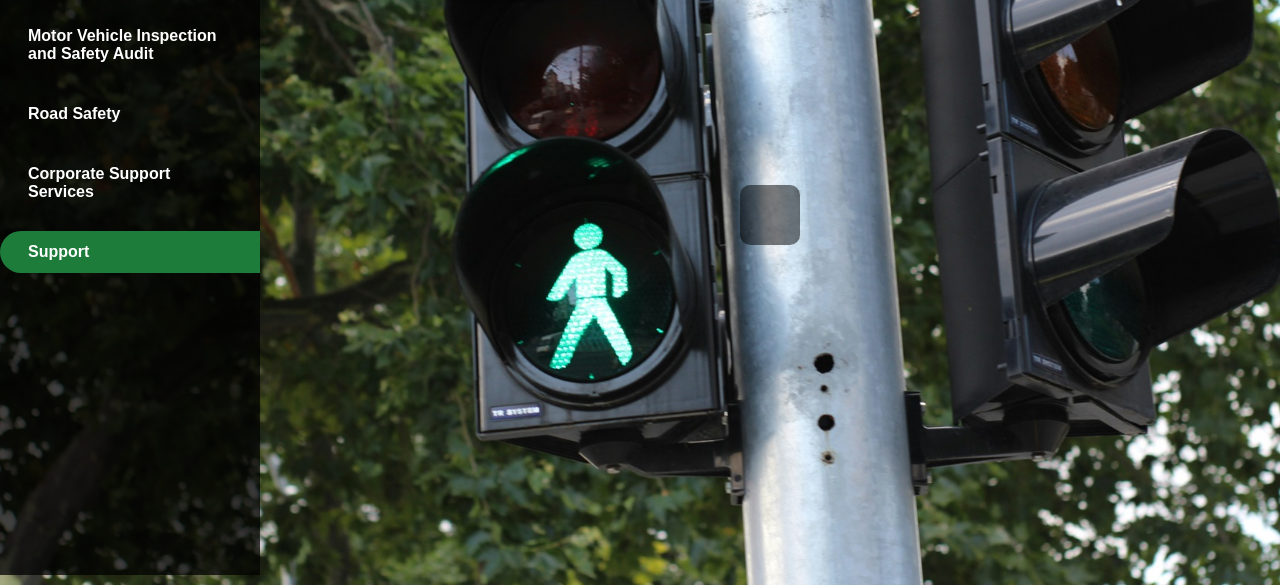
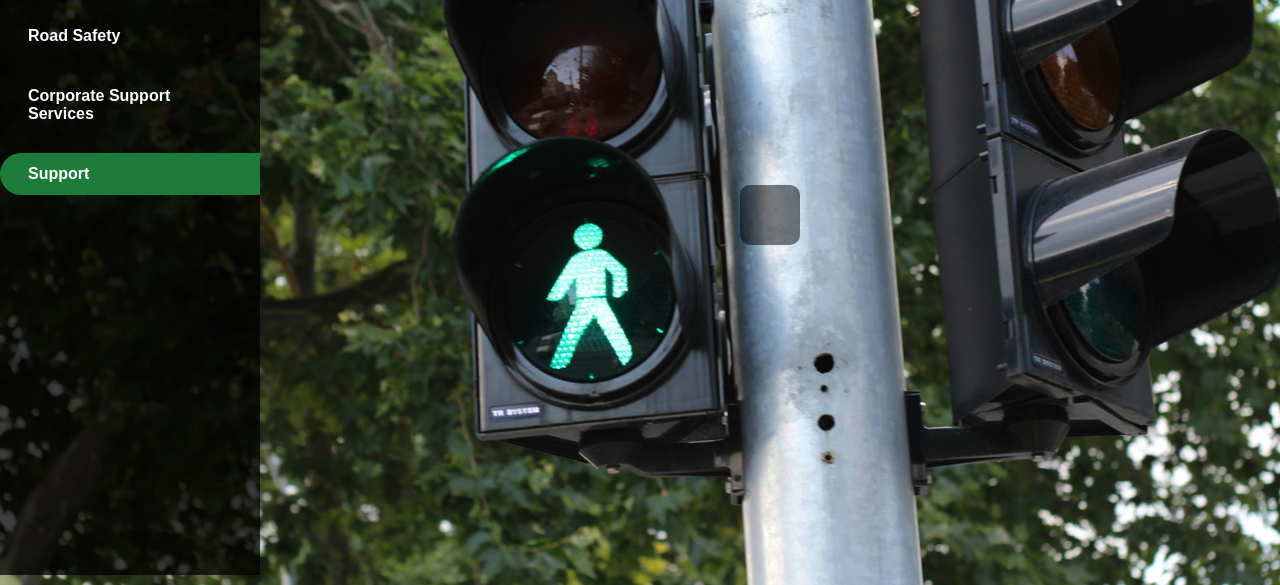
Before and after one commit to WGMI/reports, a plain HTML site: page support.html in a window 1280 px wide. Shown: the part 215-800 px from the top of the page. Drawn offline with Linux system fonts and the light colour scheme.

Commit message:
Minor UI change

```diff
--- a/support.html
+++ b/support.html
@@ -17,7 +17,6 @@
             <ul>
                 <li><a href="index.html">Home</a></li>
                 <li><a href="registration-licensing.html">Registration & Licensing</a></li>
-                <li><a href="motor-inspection.html">Motor Vehicle Inspection and Safety Audit</a></li>
                 <li><a href="road-safety.html">Road Safety</a></li>
                 <li><a href="corporate-support.html">Corporate Support Services</a></li>
                 <li class="active"><a href="support.html">Support</a></li>
```
Also changed, not shown: corporate-support.html (+0 -1 lines), index.html (+0 -11 lines), motor-inspection.html (+1 -1 lines), registration-licensing.html (+0 -1 lines), road-safety.html (+0 -1 lines).
